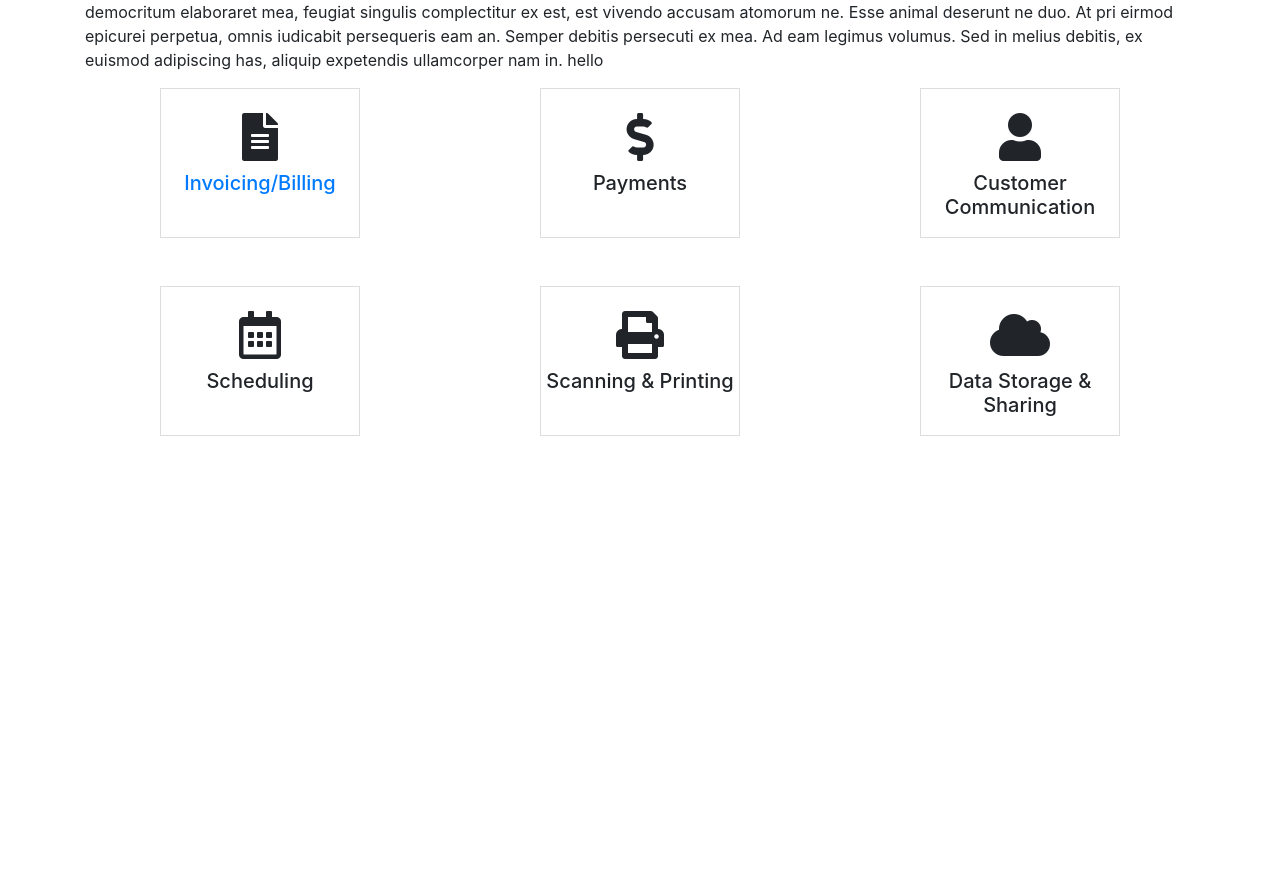
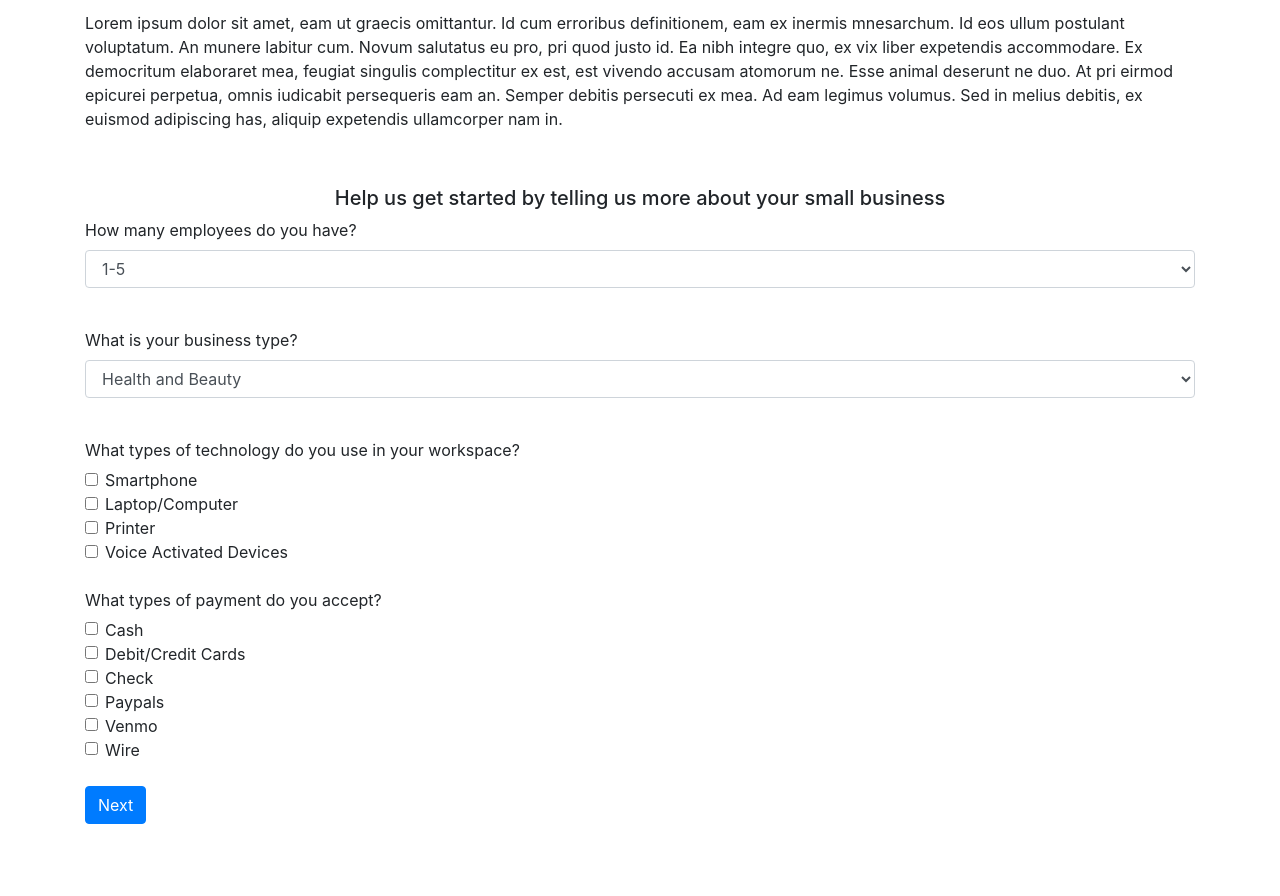
Before and after one commit to aerosenHP/bizwizTeam5, a plain HTML site: page index.html in a window 1280 px wide. Shown: the part 151-1047 px from the top of the page. Before the commit the page ends 800 px from the top, so only its background shows below. Drawn offline with nearby package versions, Linux system fonts and the light colour scheme.

Commit message:
index page up

```diff
--- /dev/null
+++ b/css/GLOBAL.css
@@ -0,0 +1,6 @@
+/* GLOBAL css */
+
+.navbar {
+	border-bottom: 1px solid gray;
+	background-color: white;
+}
--- a/css/home.css
+++ b/css/categories.css
@@ -1,8 +1,4 @@
 /* home css*/
-
-.navbar {
-	border-bottom: 1px solid gray;
-}
 
 .heading {
 	text-align: center;
--- /dev/null
+++ b/css/index.css
@@ -0,0 +1,14 @@
+/* index css */
+
+.heading {
+	text-align: center;
+	margin: 3%;
+}
+
+.intro {
+	margin-bottom: 5%;
+}
+
+h5 {
+	text-align: center;
+}
--- a/index.html
+++ b/index.html
@@ -12,7 +12,8 @@
 
     <meta name="viewport" content="width=device-width, initial-scale=1, shrink-to-fit=no">
 
-    <link rel="stylesheet" type="text/css" href="css/home.css">
+    <link rel="stylesheet" type="text/css" href="css/GLOBAL.css">
+    <link rel="stylesheet" type="text/css" href="css/index.css">
 
 </head>
 <body>
@@ -47,62 +48,106 @@
                 <h2>Small Business Workflow Tool</h2>
             </div>
             <div class="info">
-                <p>Lorem ipsum dolor sit amet, eam ut graecis omittantur. Id cum erroribus definitionem, eam ex inermis mnesarchum. Id eos ullum postulant voluptatum. An munere labitur cum. Novum salutatus eu pro, pri quod justo id. Ea nibh integre quo, ex vix liber expetendis accommodare. Ex democritum elaboraret mea, feugiat singulis complectitur ex est, est vivendo accusam atomorum ne. Esse animal deserunt ne duo. At pri eirmod epicurei perpetua, omnis iudicabit persequeris eam an. Semper debitis persecuti ex mea. Ad eam legimus volumus. Sed in melius debitis, ex euismod adipiscing has, aliquip expetendis ullamcorper nam in. hello</p>
+                <p>Lorem ipsum dolor sit amet, eam ut graecis omittantur. Id cum erroribus definitionem, eam ex inermis mnesarchum. Id eos ullum postulant voluptatum. An munere labitur cum. Novum salutatus eu pro, pri quod justo id. Ea nibh integre quo, ex vix liber expetendis accommodare. Ex democritum elaboraret mea, feugiat singulis complectitur ex est, est vivendo accusam atomorum ne. Esse animal deserunt ne duo. At pri eirmod epicurei perpetua, omnis iudicabit persequeris eam an. Semper debitis persecuti ex mea. Ad eam legimus volumus. Sed in melius debitis, ex euismod adipiscing has, aliquip expetendis ullamcorper nam in.</p>
             </div>
         </div>
 
 
-
-        <div class="row">
-            <div class="col">
-                <div class="box">
+        <div>
+            <h5>Help us get started by telling us more about your small business</h5>
+        </div>
+        <div class="selections">
+            <div class="form-group">
+                <label for="exampleSelect1">How many employees do you have?</label>
+                <select class="form-control" id="exampleSelect1">
+                    <option>1-5</option>
+                    <option>6-10</option>
+                    <option>10-15</option>
+                    <option>Greater than 15</option>
+                </select>
+            </div>
             <br>
-                    <i class="fas fa-3x fa-file-alt"></i>
-                    <a href="invoices.html"><h5>Invoicing/Billing</h5></a>
+            <div class="form-group">
+                <label for="exampleSelect2">What is your business type?</label>
+                <select class="form-control" id="exampleSelect2">
+                    <option>Health and Beauty</option>
+                    <option></option>
+                    <option></option>
+                    <option></option>
+                </select>
             </div>
+            <br>
+            <p style="margin-bottom: .5%">What types of technology do you use in your workspace?</p>
+            <div class="form-check">
+                <label class="form-check-label">
+                    <input type="checkbox" class="form-check-input">
+                    Smartphone
+                </label>
             </div>
-            <div class="col">
-                <div class="box">
-                    <br>
-                    <i class="fas fa-3x fa-dollar-sign"></i>
-                    <h5>Payments</h5>
+            <div class="form-check">
+                <label class="form-check-label">
+                    <input type="checkbox" class="form-check-input">
+                    Laptop/Computer
+                </label>
             </div>
+            <div class="form-check">
+                <label class="form-check-label">
+                    <input type="checkbox" class="form-check-input">
+                    Printer
+                </label>
             </div>
-            <div class="col">
-                <div class="box">
-                    <br>
-                    <i class="fas fa-3x fa-user"></i>
-                    <h5>Customer Communication</h5>
-                </div>
-            </div>
+            <div class="form-check">
+                <label class="form-check-label">
+                    <input type="checkbox" class="form-check-input">
+                    Voice Activated Devices
+                </label>
             </div>
 
-        <br><br>
-
-        <div class="row">
-            <div class="col">
-                <div class="box">
             <br>
-                    <i class="far fa-3x fa-calendar-alt"></i>
-                    <h5>Scheduling</h5>
+            <p style="margin-bottom: .5%">What types of payment do you accept?</p>
+            <div class="form-check">
+                <label class="form-check-label">
+                    <input type="checkbox" class="form-check-input">
+                    Cash
+                </label>
             </div>
+            <div class="form-check">
+                <label class="form-check-label">
+                    <input type="checkbox" class="form-check-input">
+                    Debit/Credit Cards
+                </label>
             </div>
-            <div class="col">
-                <div class="box">
-                    <br>
-                    <i class="fas fa-3x fa-print"></i>
-                    <h5>Scanning & Printing</h5>
+            <div class="form-check">
+                <label class="form-check-label">
+                    <input type="checkbox" class="form-check-input">
+                    Check
+                </label>
             </div>
+            <div class="form-check">
+                <label class="form-check-label">
+                    <input type="checkbox" class="form-check-input">
+                    Paypals
+                </label>
             </div>
-            <div class="col">
-                <div class="box">
-                    <br>
-                    <i class="fas fa-3x fa-cloud"></i>
-                    <h5>Data Storage & Sharing</h5>
+            <div class="form-check">
+                <label class="form-check-label">
+                    <input type="checkbox" class="form-check-input">
+                    Venmo
+                </label>
             </div>
-            </div>
+            <div class="form-check">
+                <label class="form-check-label">
+                    <input type="checkbox" class="form-check-input">
+                    Wire
+                </label>
             </div>
 
+            <br>
+
+            <button type="button" class="btn btn-primary">Next</button>
+        </div>
+
+<br><br><br>
 
     </div>
 
```
Lines whose indentation alone changed are shown as unchanged.
